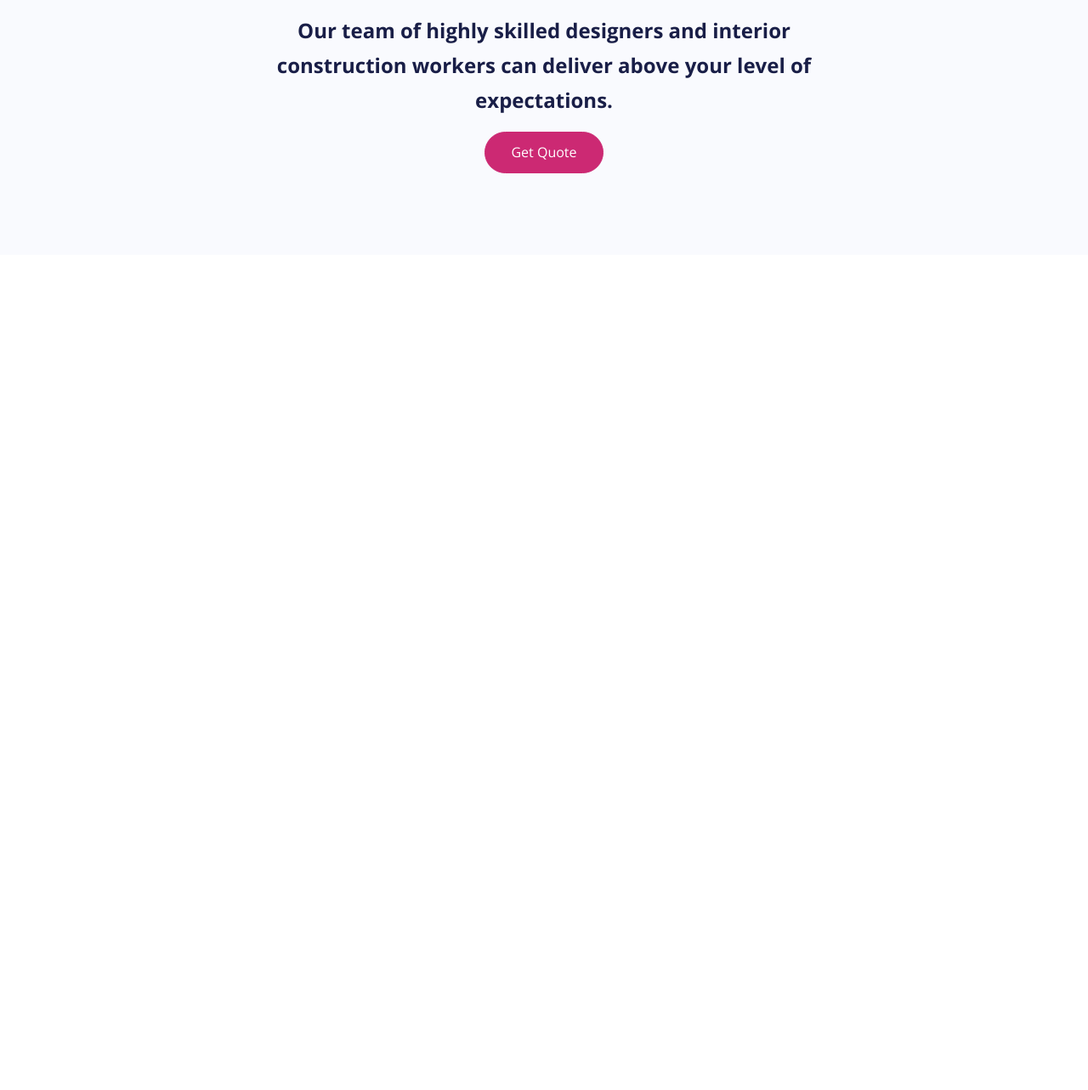
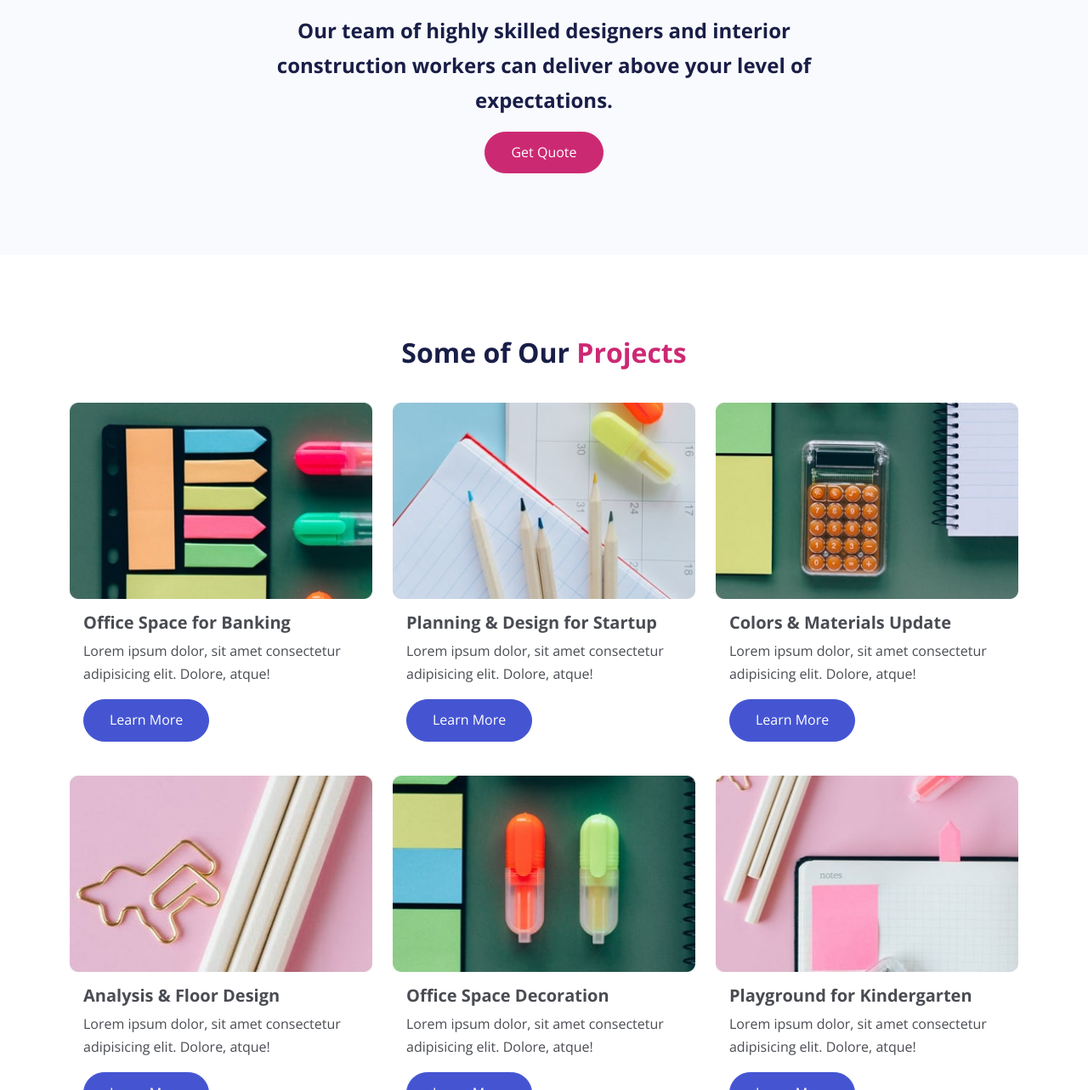
Before and after one commit to alphageekdom/bootstrap-projects, a website: page yavin-office-design/index.html in a window 1280 px wide. Shown: the part 3504-4787 px from the top of the page at 85% size. Before the commit the page ends 3804 px from the top, so only its background shows below. Drawn offline with nearby package versions, Linux system fonts and the light colour scheme.

Commit message:
projects section

```diff
--- a/yavin-office-design/index.html
+++ b/yavin-office-design/index.html
@@ -182,7 +182,7 @@
                     <!-- Left Colum -->
                     <div class="col-lg-5">
                         <div class="text-container text-center text-lg-start">
-                            <h2><span class="text-secondary">Services</span> that we offer:</h2>
+                            <h2><span class="text-secondary">Services</span> That We Offer</h2>
                             <p>At our company, we provide a wide range of services to meet all your office design needs.
                                 With our expertise and attention to detail, we ensure that every aspect of your office
                                 space is carefully considered and executed.</p>
@@ -273,6 +273,88 @@
         </section>
         <!-- Get Quote -->
 
+        <!-- Projects -->
+        <section class="projects py-6" id="projects">
+            <div class="container">
+                <h2 class="text-center pb-4">Some of Our <span class="text-secondary">Projects</span></h2>
+                <!-- Projects Row 1 -->
+                <div class="row mb-4">
+                    <div class="col-md-4">
+                        <div class="card border-0">
+                            <img src="images/project-1.jpg" alt="" />
+                            <div class="card-body">
+                                <h5 class="card-title">Office Space for Banking</h5>
+                                <p class="card-text">Lorem ipsum dolor, sit amet consectetur adipisicing elit. Dolore,
+                                    atque!</p>
+                                <a href="article.html" class="btn btn-primary">Learn More</a>
+                            </div>
+                        </div>
+                    </div>
+                    <div class="col-md-4">
+                        <div class="card border-0">
+                            <img src="images/project-2.jpg" alt="" />
+                            <div class="card-body">
+                                <h5 class="card-title">Planning & Design for Startup</h5>
+                                <p class="card-text">Lorem ipsum dolor, sit amet consectetur adipisicing elit. Dolore,
+                                    atque!</p>
+                                <a href="article.html" class="btn btn-primary">Learn More</a>
+                            </div>
+                        </div>
+                    </div>
+                    <div class="col-md-4">
+                        <div class="card border-0">
+                            <img src="images/project-3.jpg" alt="" />
+                            <div class="card-body">
+                                <h5 class="card-title">Colors & Materials Update</h5>
+                                <p class="card-text">Lorem ipsum dolor, sit amet consectetur adipisicing elit. Dolore,
+                                    atque!</p>
+                                <a href="article.html" class="btn btn-primary">Learn More</a>
+                            </div>
+                        </div>
+                    </div>
+                </div>
+                <!-- Projects Row 1 -->
+                <!-- Projects Row 2 -->
+                <div class="row mb-4">
+                    <div class="col-md-4">
+                        <div class="card border-0">
+                            <img src="images/project-4.jpg" alt="" />
+                            <div class="card-body">
+                                <h5 class="card-title">Analysis & Floor Design</h5>
+                                <p class="card-text">Lorem ipsum dolor, sit amet consectetur adipisicing elit. Dolore,
+                                    atque!</p>
+                                <a href="article.html" class="btn btn-primary">Learn More</a>
+                            </div>
+                        </div>
+                    </div>
+                    <div class="col-md-4">
+                        <div class="card border-0">
+                            <img src="images/project-5.jpg" alt="" />
+                            <div class="card-body">
+                                <h5 class="card-title">Office Space Decoration</h5>
+                                <p class="card-text">Lorem ipsum dolor, sit amet consectetur adipisicing elit. Dolore,
+                                    atque!</p>
+                                <a href="article.html" class="btn btn-primary">Learn More</a>
+                            </div>
+                        </div>
+                    </div>
+                    <div class="col-md-4">
+                        <div class="card border-0">
+                            <img src="images/project-6.jpg" alt="" />
+                            <div class="card-body">
+                                <h5 class="card-title">Playground for Kindergarten</h5>
+                                <p class="card-text">Lorem ipsum dolor, sit amet consectetur adipisicing elit. Dolore,
+                                    atque!</p>
+                                <a href="article.html" class="btn btn-primary">Learn More</a>
+                            </div>
+                        </div>
+                    </div>
+                </div>
+                <!-- Projects Row 2 -->
+            </div>
+        </section>
+        <!-- Projects -->
+
         <script src="js/bootstrap.bundle.min.js"></script>
         <script src="js/script.js"></script>
     </body>
```
